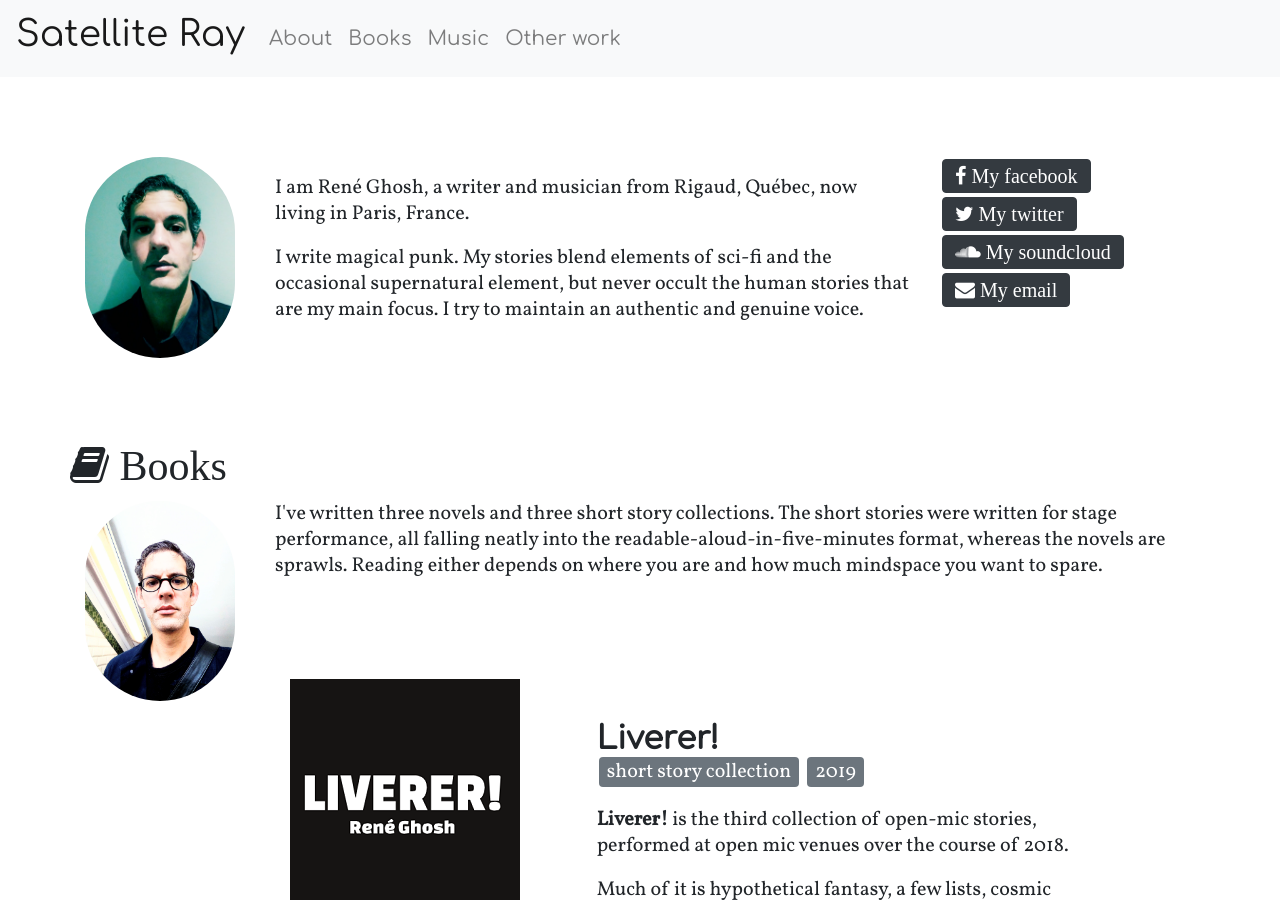
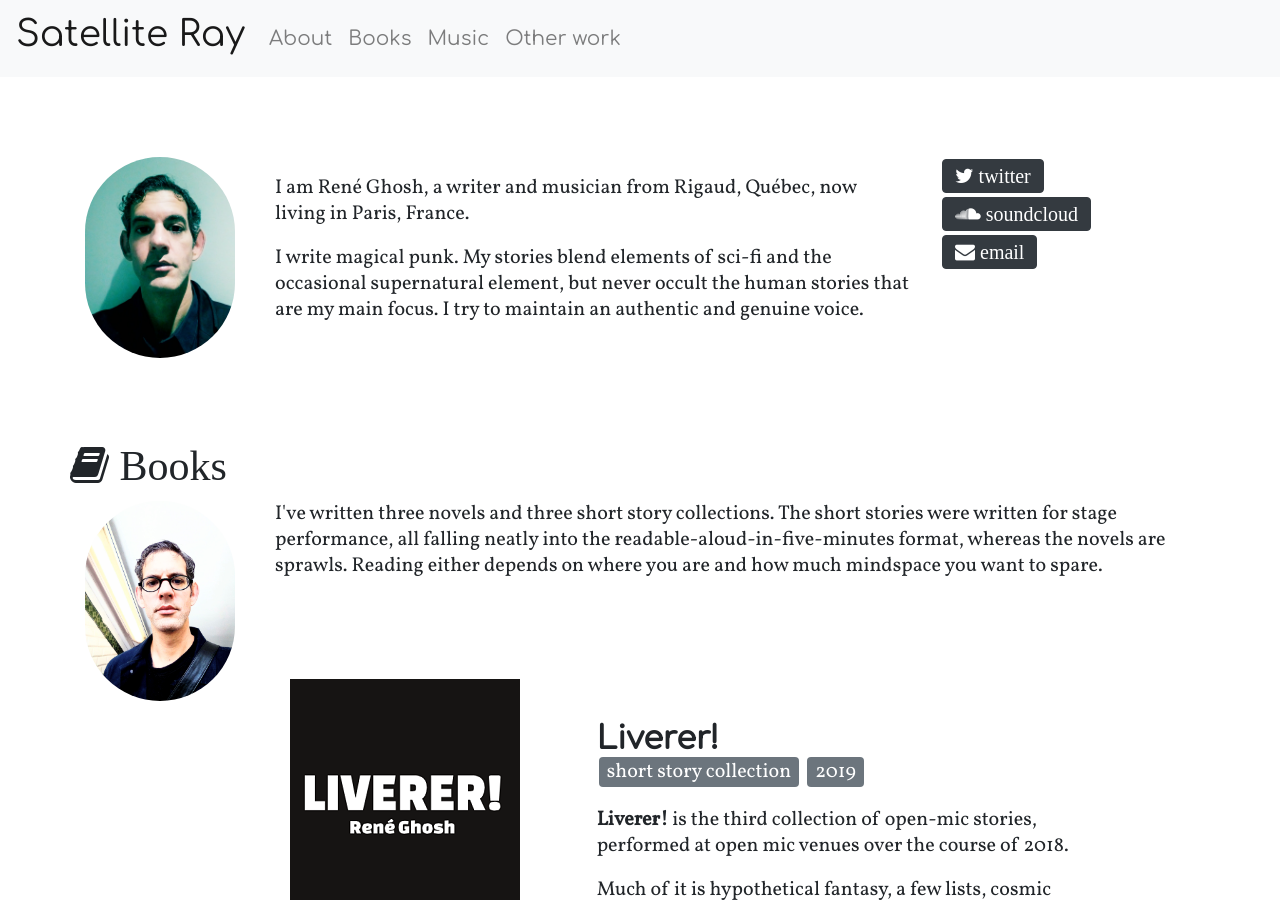
Before and after one commit to reneghosh/reneghosh.github.io, a Jekyll site: the page built from index.md, in a window 1280 px wide and 900 px high. Built offline with Jekyll 4.4.1, drawn with Linux system fonts in a browser that asks for light colours; nearby versions of some CDN libraries; some web fonts are replaced.

Commit message:
Update about.html

```diff
--- a/_includes/about.html
+++ b/_includes/about.html
@@ -8,10 +8,9 @@
 	</div>
 	<div class="col-md-3">
     	<ul class="list-group">
-        	<li><a href="{{site.facebook}}"><button class="btn btn-dark fa fa-facebook"> My facebook</button></a></li>
-        	<li><a href="{{site.twitter}}"><button class="btn  btn-dark fa fa-twitter"> My twitter</button></a></li>
-        	<li><a href="{{site.soundcloud}}"><button class="btn btn-dark fa fa-soundcloud"> My soundcloud</button></a></li>
-        	<li><a href="mailto:{{site.email}}"><button class="btn btn-dark fa fa-envelope"> My email</button></a></li>
+        	<li><a href="{{site.twitter}}"><button class="btn  btn-dark fa fa-twitter"> twitter</button></a></li>
+        	<li><a href="{{site.soundcloud}}"><button class="btn btn-dark fa fa-soundcloud"> soundcloud</button></a></li>
+        	<li><a href="mailto:{{site.email}}"><button class="btn btn-dark fa fa-envelope"> email</button></a></li>
     	</ul>
 	</div>
 </div>
```
